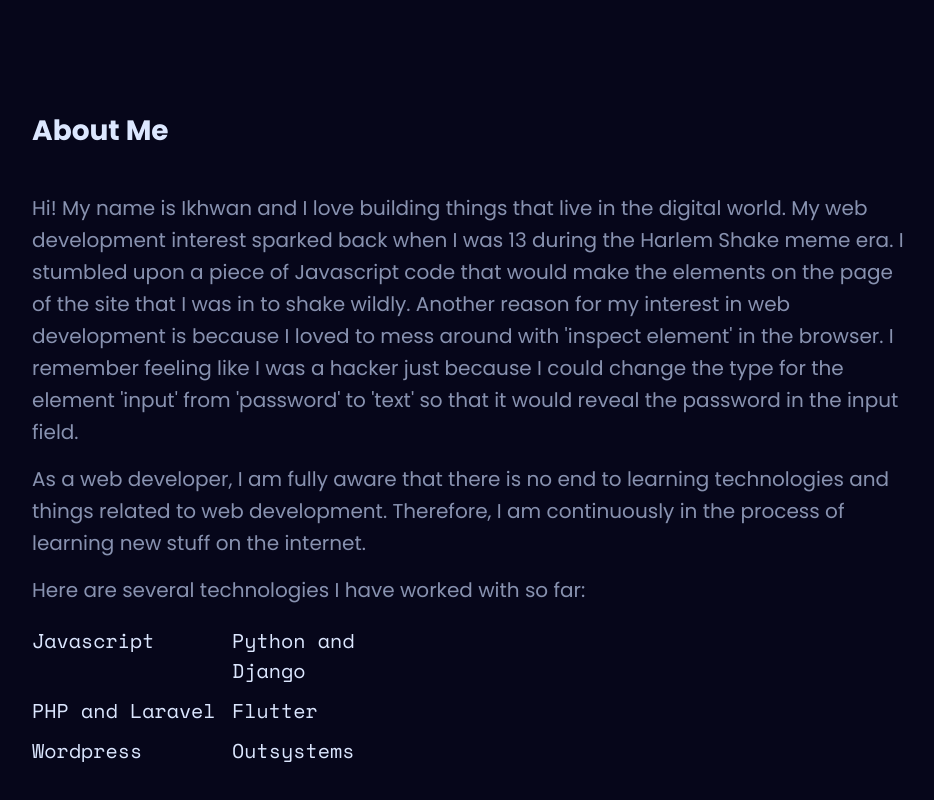
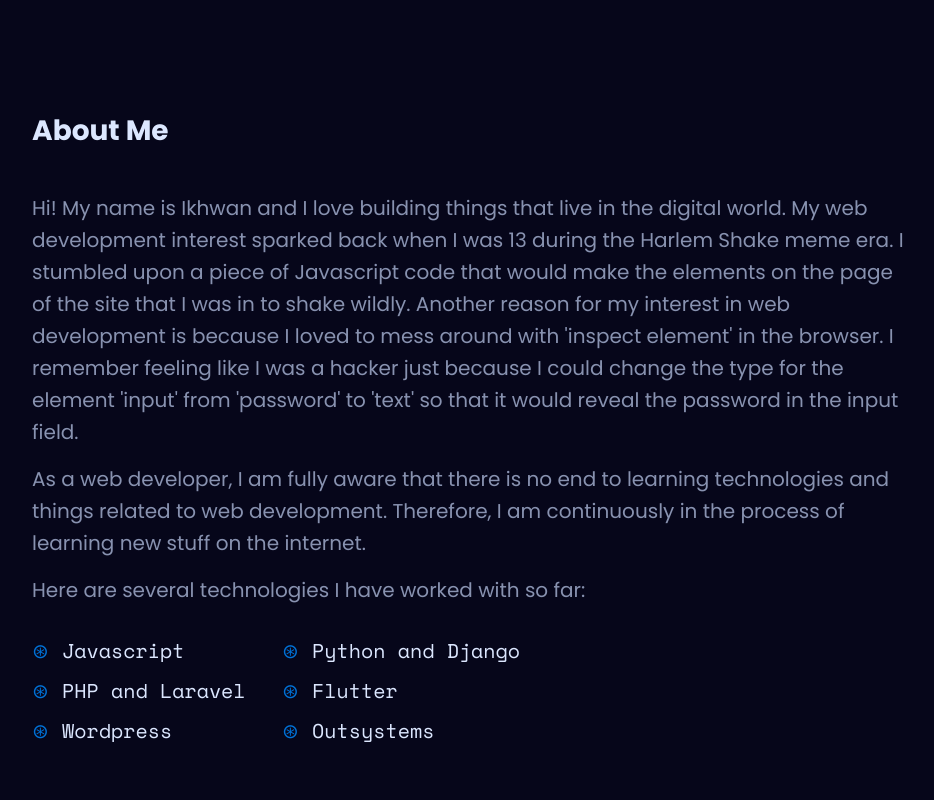
Before and after one commit to ikhwanizao/ikhwan-portfolio, a plain HTML site: page index.html in a window 1280 px wide. Shown: the part 896-1696 px from the top of the page, without its empty margins (168-1102 px from the left). Drawn offline with nearby package versions, Linux system fonts and the light colour scheme.

Commit message:
Complete About Me section

```diff
--- a/style.css
+++ b/style.css
@@ -268,10 +268,11 @@ section.aboutme div.aboutme-content p {
   margin: 0px 0px 15px;
 }
 
-.skills-list {
-  margin-top: 20px;
+ul.skills-list {
+  margin-top: 30px;
   display: grid;
-  grid-template-columns: repeat(2, minmax(140px, 200px));
+  grid-template-columns: repeat(2, minmax(150px, 250px));
+  padding: 0px;
   overflow: hidden;
   list-style: none;
 }
@@ -280,7 +281,17 @@ ul.skills-list li {
   color: #dce7ff;
   position: relative;
   margin-bottom: 10px;
-  /* padding-left: 20px; */
+  padding-left: 30px;
   font-family: "Space Mono", monospace;
   font-size: 1.25rem;
+  left: 0px;
 }
+
+ul.skills-list li::before {
+  display: flex;
+  align-items: center;
+  content: "⊛";
+  position: absolute;
+  left: 0px;
+  color: #0071d7;
+}
```
